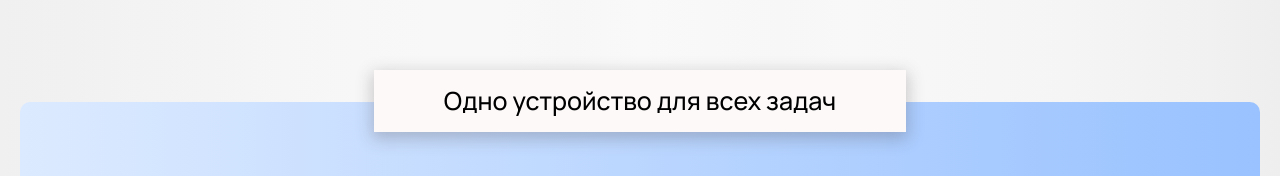
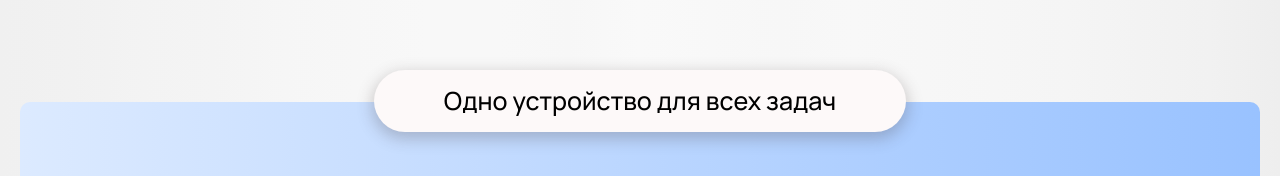
Before and after one commit to Aleksandr-Puzyrev/roninVisionWebsite, a Next.js app: page / in a window 1280 px wide. Shown: the part 1567-1743 px from the top of the page. Built offline with nearby package versions, Linux system fonts and the light colour scheme; a web font is replaced by a local one.

Commit message:
fix border radius

```diff
--- a/src/view/Multifunctionality/Multifunctionality.module.css
+++ b/src/view/Multifunctionality/Multifunctionality.module.css
@@ -14,7 +14,7 @@
   width: fit-content;
   background-color: #fdf9f9;
   box-shadow: 0 5px 15px 2px rgba(67, 57, 57, 0.25);
-  border-radius: 5000;
+  border-radius: 50px;
   margin-bottom: -30px;
   z-index: 1;
 }
```
